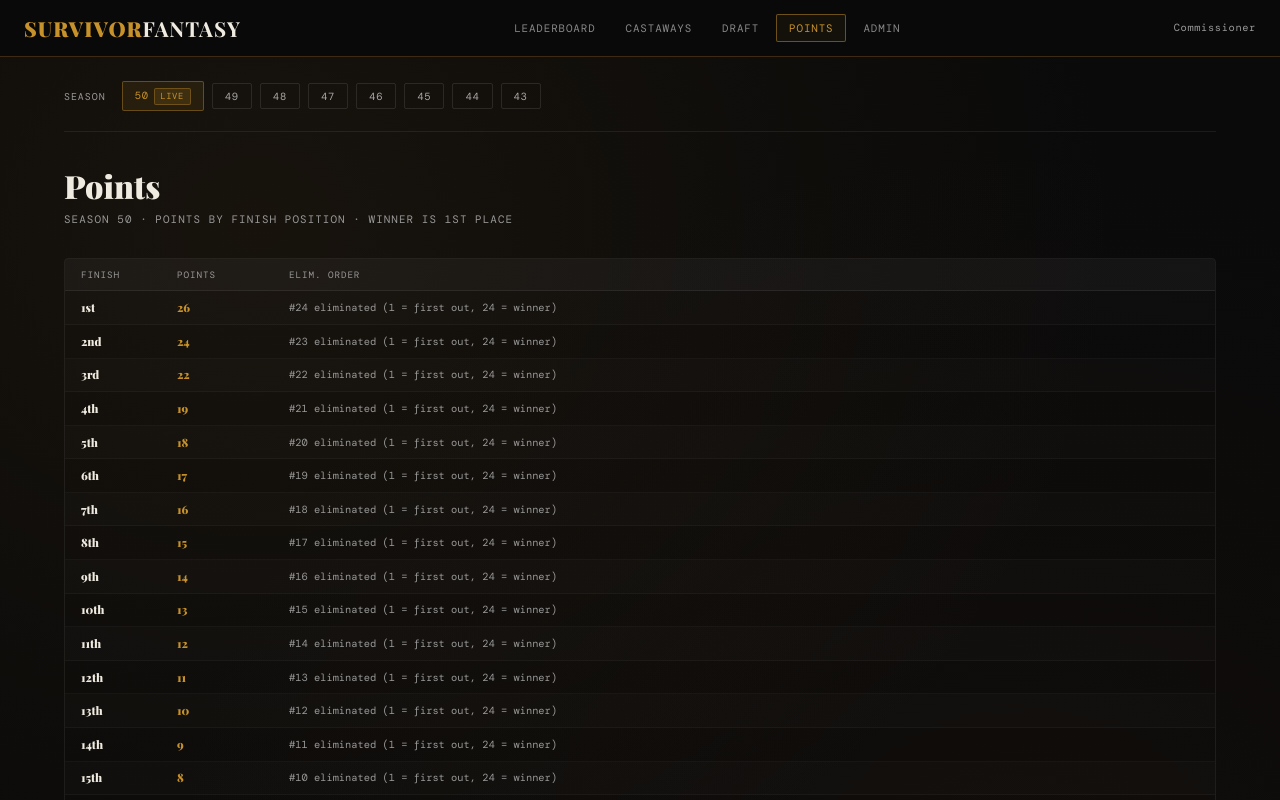
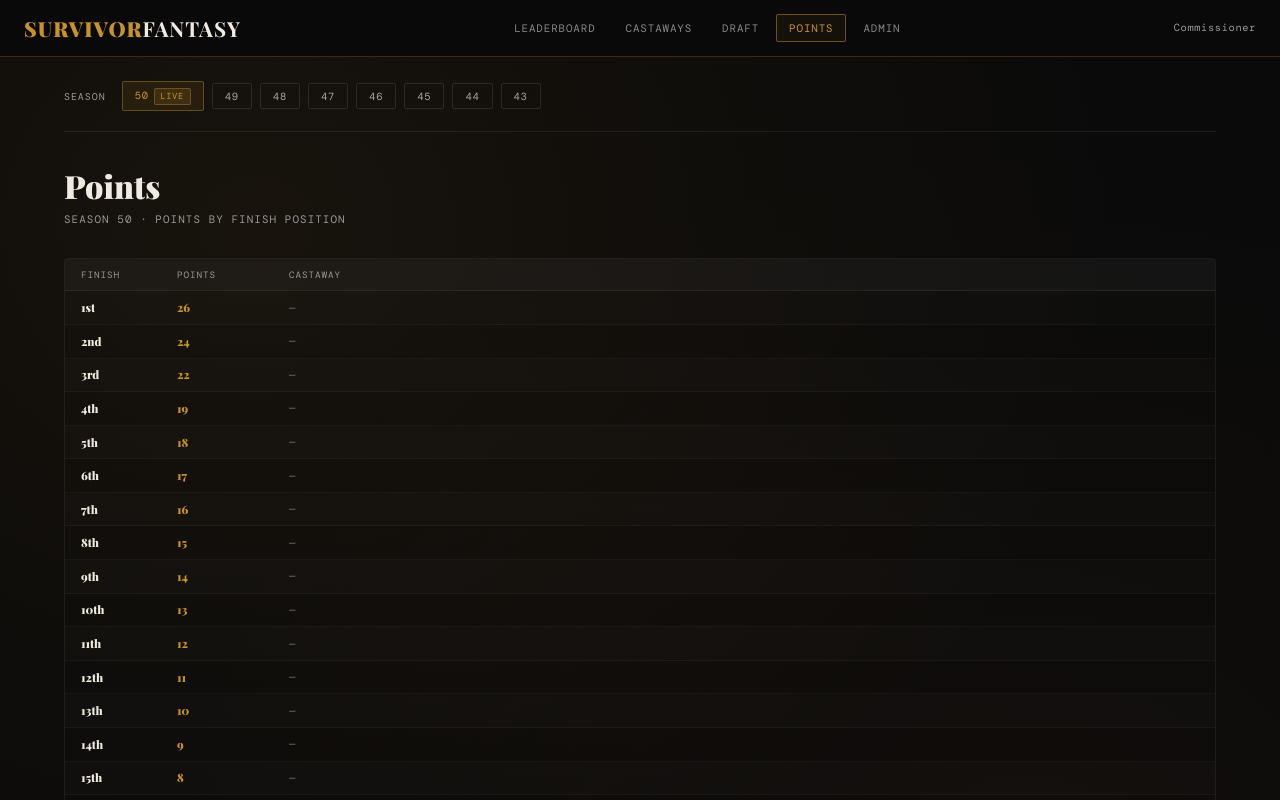
Before and after one commit to mackerethj/survivor-fantasy, a React (Create React App) app: page / in a window 1280 px wide. Both pictures are taken after a click on the button "POINTS". Shown: the top 800 px of the page. Built offline with nearby package versions, Linux system fonts and the light colour scheme.

Commit message:
Add castaways prop to Points component

```diff
--- a/src/App.jsx
+++ b/src/App.jsx
@@ -592,7 +592,7 @@ useEffect(() => {
             />
           )}
 
-          {page==="points"      && <Points season={season} />}
+          {page==="points" && <Points season={season} castaways={castaways} />}
 
           {page==="admin" && !adminUnlocked && (
             <div style={{maxWidth:"340px",margin:"4rem auto",padding:"2rem",background:"rgba(255,255,255,0.03)",border:"1px solid rgba(255,255,255,0.08)",borderRadius:"4px"}}>
@@ -1129,27 +1129,43 @@ function SeasonHistory({ season, onBack }) {
   );
 }
 
-function Points({ season }) {
+function Points({ season, castaways }) {
   const total = season.totalCastaways;
 
-  // calcPoints expects eliminationOrder (1 = first eliminated, total = winner)
-  // Users usually think in "finish place" (1st, 2nd, 3rd...)
-  // finishPlace = total - eliminationOrder + 1
+  // Map elimination order -> castaway
+  const elimMap = {};
+  castaways.forEach(c => {
+    if (c.eliminationOrder !== null && c.eliminationOrder !== undefined) {
+      elimMap[c.eliminationOrder] = c;
+    }
+  });
+
   const rows = Array.from({ length: total }, (_, i) => {
     const eliminationOrder = i + 1;
     const finishPlace = total - eliminationOrder + 1;
     const points = calcPoints(eliminationOrder, total);
-    return { finishPlace, eliminationOrder, points };
-  }).sort((a, b) => a.finishPlace - b.finishPlace); // 1st place at top
+    const castaway = elimMap[eliminationOrder];
+
+    return {
+      finishPlace,
+      eliminationOrder,
+      points,
+      castaway
+    };
+  }).sort((a, b) => a.finishPlace - b.finishPlace); // winner first
 
   return (
     <div>
       <div className="page-title">Points</div>
       <div className="page-subtitle">
-        Season {season.id} · Points by finish position · Winner is 1st place
+        Season {season.id} · Points by finish position
       </div>
 
-      <div style={{ border: "1px solid rgba(255,255,255,0.07)", borderRadius: "4px", overflow: "hidden" }}>
+      <div style={{
+        border: "1px solid rgba(255,255,255,0.07)",
+        borderRadius: "4px",
+        overflow: "hidden"
+      }}>
         <div
           style={{
             display: "grid",
@@ -1165,7 +1181,7 @@ function Points({ season }) {
         >
           <div>Finish</div>
           <div>Points</div>
-          <div>Elim. Order</div>
+          <div>Castaway</div>
         </div>
 
         {rows.map((r, idx) => (
@@ -1181,14 +1197,27 @@ function Points({ season }) {
               alignItems: "center",
             }}
           >
-            <div style={{ color: "#f0ebe0", fontFamily: "'Playfair Display', serif", fontWeight: 900 }}>
+            <div style={{
+              color: "#f0ebe0",
+              fontFamily: "'Playfair Display', serif",
+              fontWeight: 900
+            }}>
               {ordinal(r.finishPlace)}
             </div>
-            <div style={{ color: "#c8922a", fontFamily: "'Playfair Display', serif", fontWeight: 900 }}>
+
+            <div style={{
+              color: "#c8922a",
+              fontFamily: "'Playfair Display', serif",
+              fontWeight: 900
+            }}>
               {r.points}
             </div>
-            <div style={{ color: "#999", fontSize: "0.65rem" }}>
-              #{r.eliminationOrder} eliminated (1 = first out, {total} = winner)
+
+            <div style={{
+              color: r.castaway ? "#f0ebe0" : "#777",
+              fontSize: "0.68rem"
+            }}>
+              {r.castaway ? r.castaway.name : "—"}
             </div>
           </div>
         ))}
@@ -1202,6 +1231,8 @@ function ordinal(n) {
   const v = n % 100;
   return n + (s[(v - 20) % 10] || s[v] || s[0]);
 }
+
+
 
 function Leaderboard({ scores, season, castaways, showOdds }) {
   const eliminated = castaways.filter(c => c.eliminationOrder).length;
```
